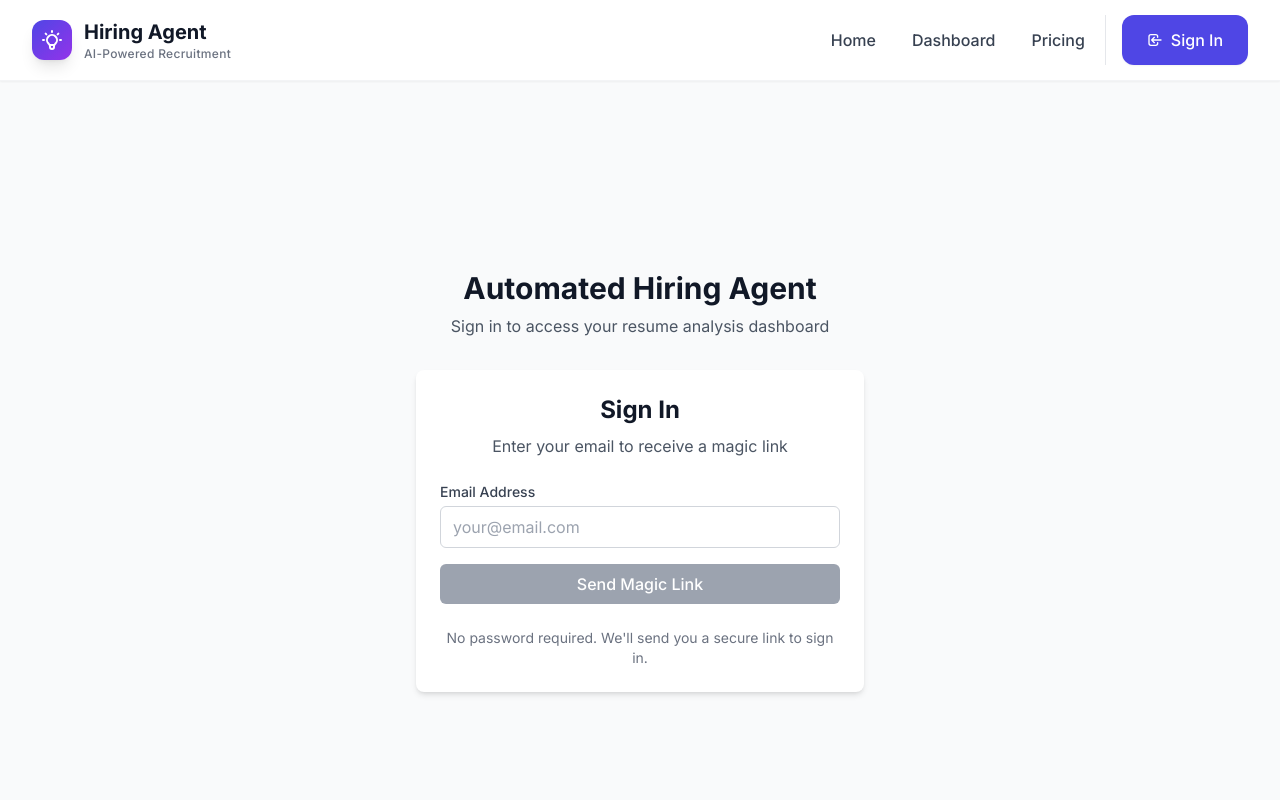
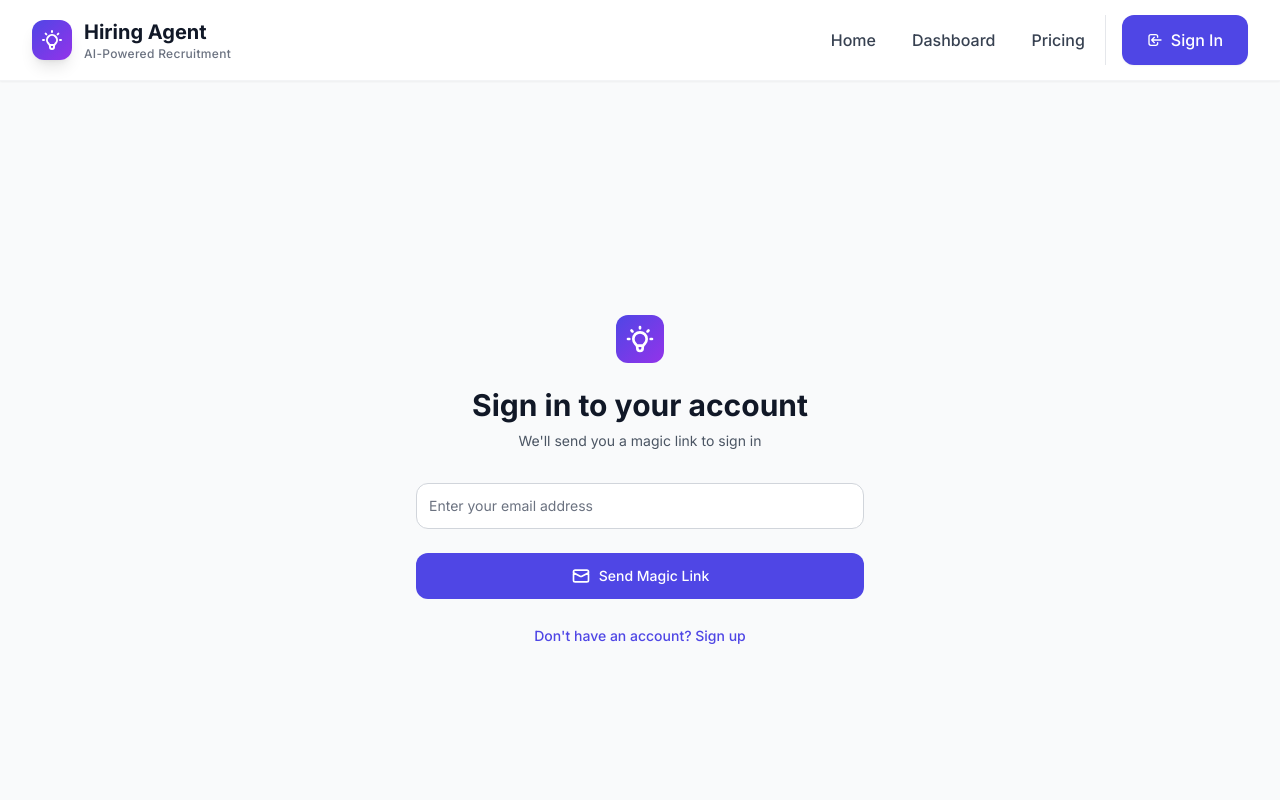
Before and after one commit to mokwathedeveloper/automated_hiring_agent, a Next.js app: page /auth in a window 1280 px wide. Shown: the top 800 px of the page. Built offline with nearby package versions, Linux system fonts and the light colour scheme; no server answers.

Commit message:
feat(auth/page): integrate Auth component — simplifies auth page to use new magic link authentication component for cleaner architecture

```diff
--- a/src/app/auth/page.tsx
+++ b/src/app/auth/page.tsx
@@ -1,22 +1,7 @@
 // src/app/auth/page.tsx
 
-import AuthForm from '@/components/AuthForm';
+import Auth from '@/components/Auth';
 
 export default function AuthPage() {
-  return (
-    <div className="min-h-screen bg-gray-50 flex items-center justify-center py-12 px-4 sm:px-6 lg:px-8">
-      <div className="max-w-md w-full space-y-8">
-        <div className="text-center">
-          <h1 className="text-3xl font-bold text-gray-900 mb-2">
-            Automated Hiring Agent
-          </h1>
-          <p className="text-gray-600">
-            Sign in to access your resume analysis dashboard
-          </p>
-        </div>
-
-        <AuthForm />
-      </div>
-    </div>
-  );
+  return <Auth />;
 }
```
